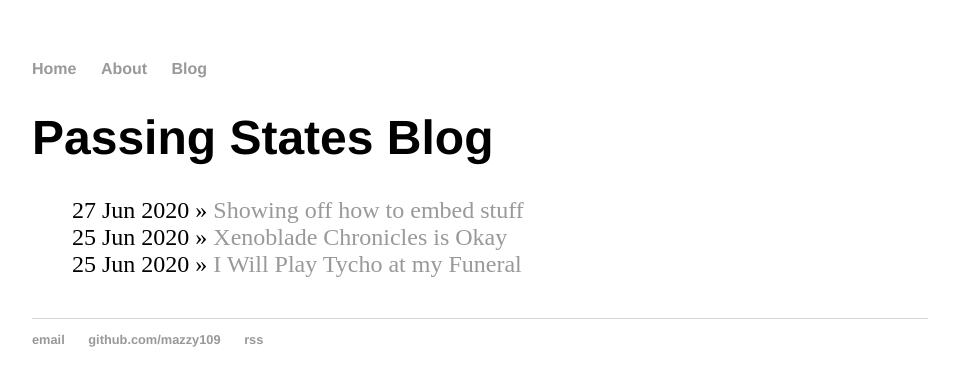
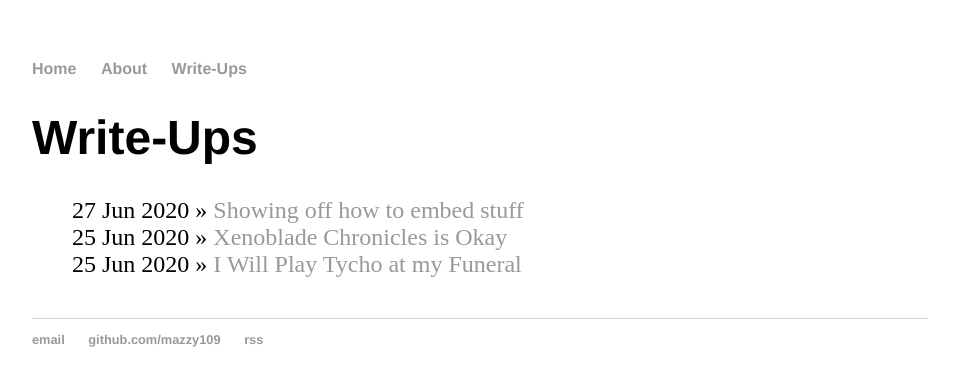
Before and after one commit to mazzy109/mazzy109.github.io, a Jekyll site: the page built from blog/index.html, in a window 1280 px wide. Shown: the top 386 px of the page, without its empty margins (160-1119 px from the left). Built offline with Jekyll 4.4.1, drawn with Linux system fonts in a browser that asks for light colours.

Commit message:
write ups

```diff
--- a/_layouts/default.html
+++ b/_layouts/default.html
@@ -10,7 +10,7 @@
 	    		<ul>
 	        		<li><a href="/">Home</a></li>
 		        	<li><a href="/about">About</a></li>
-	        		<li><a href="/blog">Blog</a></li>
+	        		<li><a href="/blog">Write-Ups</a></li>
 	    		</ul>
 			</nav>
 			<div class="container">
--- a/blog/index.html
+++ b/blog/index.html
@@ -1,6 +1,6 @@
 ---
 layout: default
-title: Passing States Blog
+title: Write-Ups
 ---
 	<h1>{{ page.title }}</h1>
 	<ul class="posts">
```
